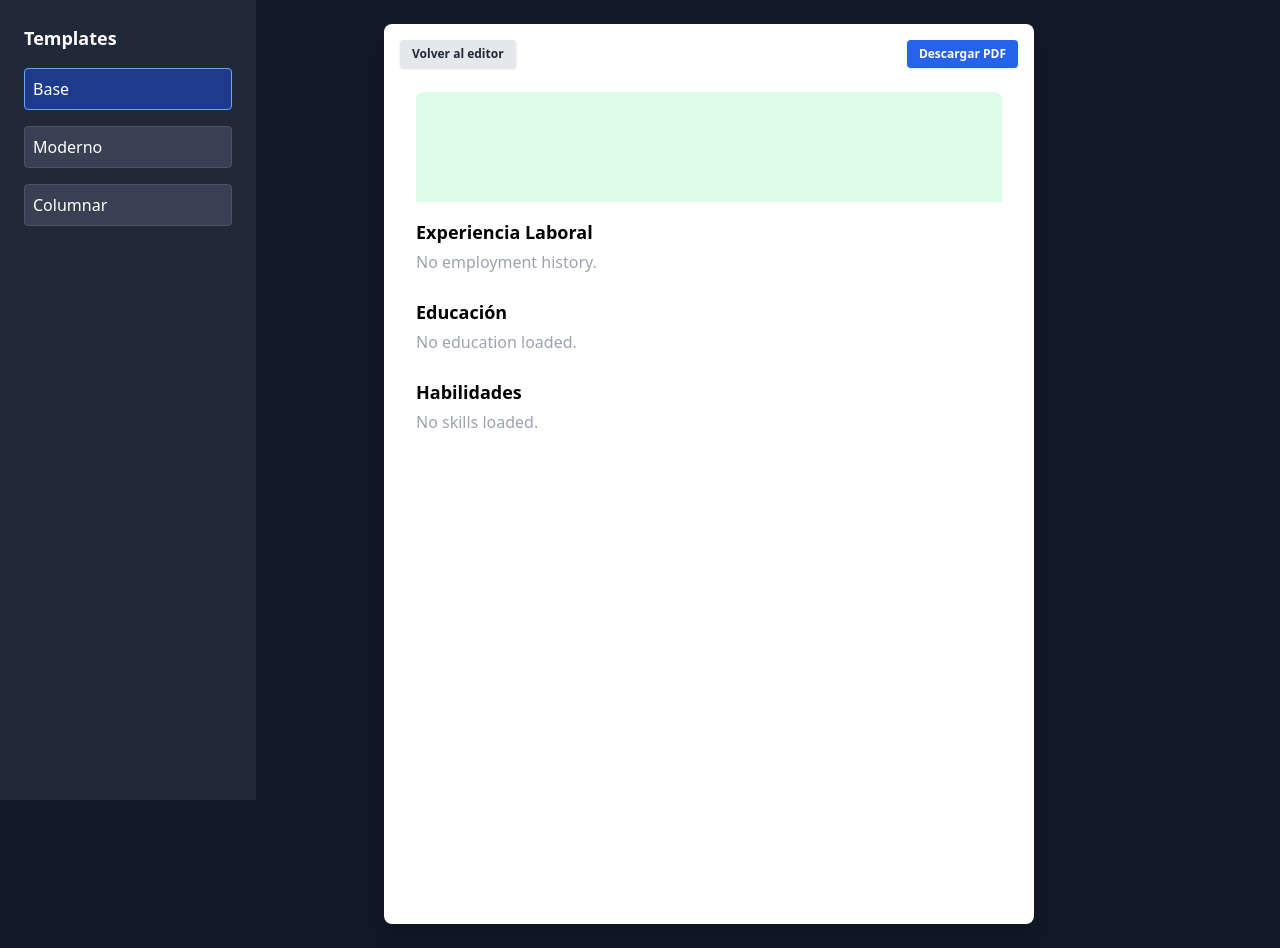
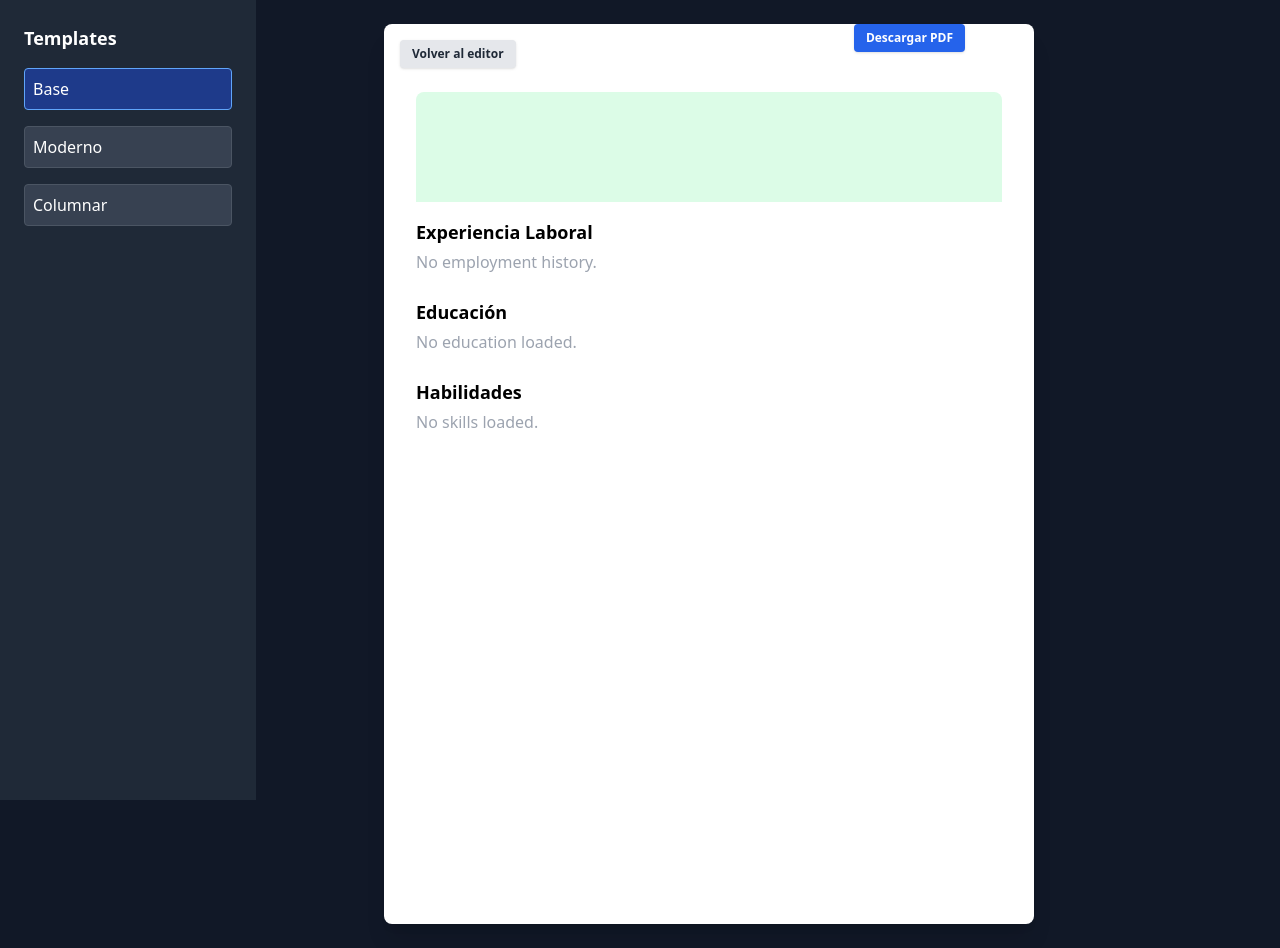
Before and after one commit to givemefire44/cvfaster-limpio, a Next.js app: page /select-template in a window 1280 px wide. Built offline with nearby package versions, Linux system fonts and the light colour scheme.

Commit message:
Update page.tsx

```diff
--- a/app/select-template/page.tsx
+++ b/app/select-template/page.tsx
@@ -42,7 +42,7 @@ export default function SelectTemplatePage() {
   const TemplateComponent = templates[selectedTemplate].component;
 
   return (
-    <main className="min-h-screen bg-gray-900 flex flex-col sm:flex-row items-start">
+    <main className="min-h-screen bg-gray-900 flex flex-col sm:flex-row items-start relative">
       {/* Sidebar DESKTOP */}
       <aside className="hidden sm:flex w-64 bg-gray-800 p-6 min-h-screen text-white flex-col">
         <div className="mb-4 font-bold text-lg">Templates</div>
@@ -78,32 +78,40 @@ export default function SelectTemplatePage() {
           </button>
         ))}
       </div>
+      {/* Botón flotante fuera de la hoja */}
+      <button
+        className="bg-blue-600 text-white px-3 py-1 rounded font-semibold shadow text-xs min-h-0 absolute"
+        style={{
+          right: "calc(50% - 325px)", // 650px/2 de ancho de hoja (ajusta si cambiás el ancho de la hoja)
+          top: "24px",
+          height: "28px",
+          zIndex: 30
+        }}
+        onClick={handleDownload}
+        type="button"
+      >
+        Descargar PDF
+      </button>
       {/* Preview grande del template */}
       <section className="flex-1 flex flex-col items-center justify-start p-0 sm:p-6 w-full">
         <div className="w-full max-w-3xl flex flex-col gap-2">
-          {/* Tarjeta principal con botones adentro */}
+          {/* Tarjeta principal */}
           <div
             className="bg-white rounded-lg shadow-xl p-2 sm:p-8 w-full sm:w-[650px] min-h-[600px] sm:min-h-[900px] flex flex-col items-center relative"
             ref={previewRef}
           >
-            {/* Botones dentro de la tarjeta, alineados arriba izquierda y derecha */}
-            <div className="w-full flex flex-row justify-between items-start absolute left-0 top-0 px-4 pt-4 z-10">
+            {/* Botón "Volver al editor" dentro de la hoja, arriba izquierda */}
+            <div className="w-full flex flex-row justify-between items-start absolute left-0 top-0 px-4 pt-4 z-10 pointer-events-none">
               <button
-                className="bg-gray-200 text-gray-800 px-3 py-1 rounded font-semibold shadow hover:bg-gray-300 transition text-xs min-h-0"
+                className="bg-gray-200 text-gray-800 px-3 py-1 rounded font-semibold shadow hover:bg-gray-300 transition text-xs min-h-0 pointer-events-auto"
                 onClick={() => router.push("/create-cv")}
                 type="button"
                 style={{ height: "28px" }}
               >
                 Volver al editor
               </button>
-              <button
-                className="bg-blue-600 text-white px-3 py-1 rounded font-semibold shadow text-xs min-h-0"
-                onClick={handleDownload}
-                type="button"
-                style={{ height: "28px" }}
-              >
-                Descargar PDF
-              </button>
+              {/* Espacio para simetría, el botón azul está fuera */}
+              <div style={{ width: "80px" }} />
             </div>
             {/* Espacio para no tapar el contenido */}
             <div style={{ height: "36px" }} />
```
